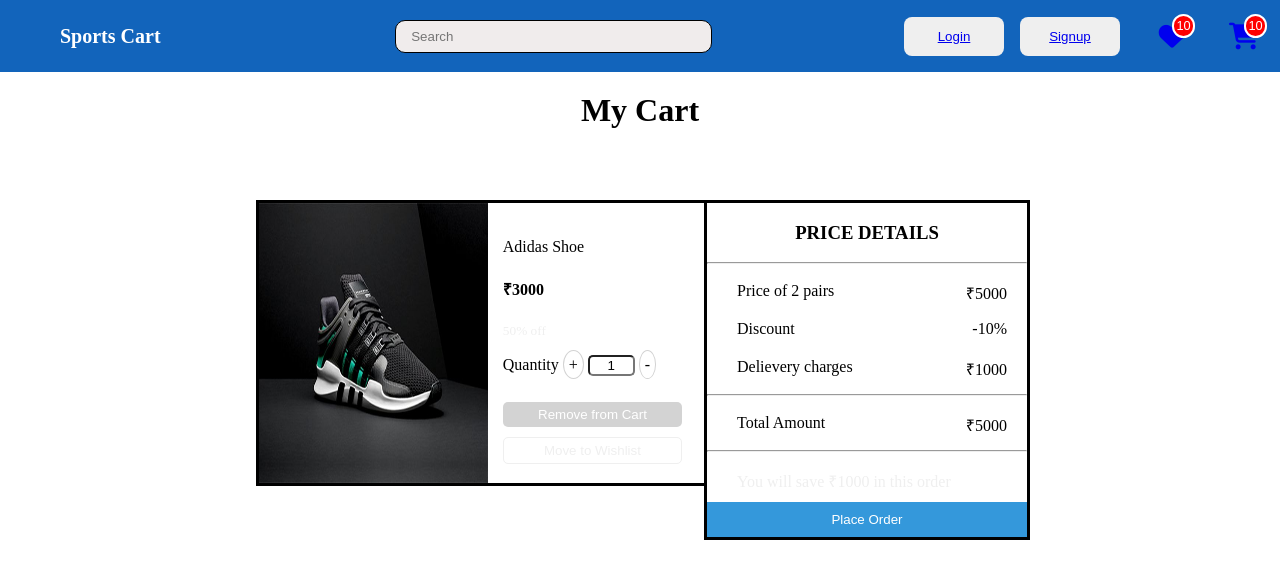
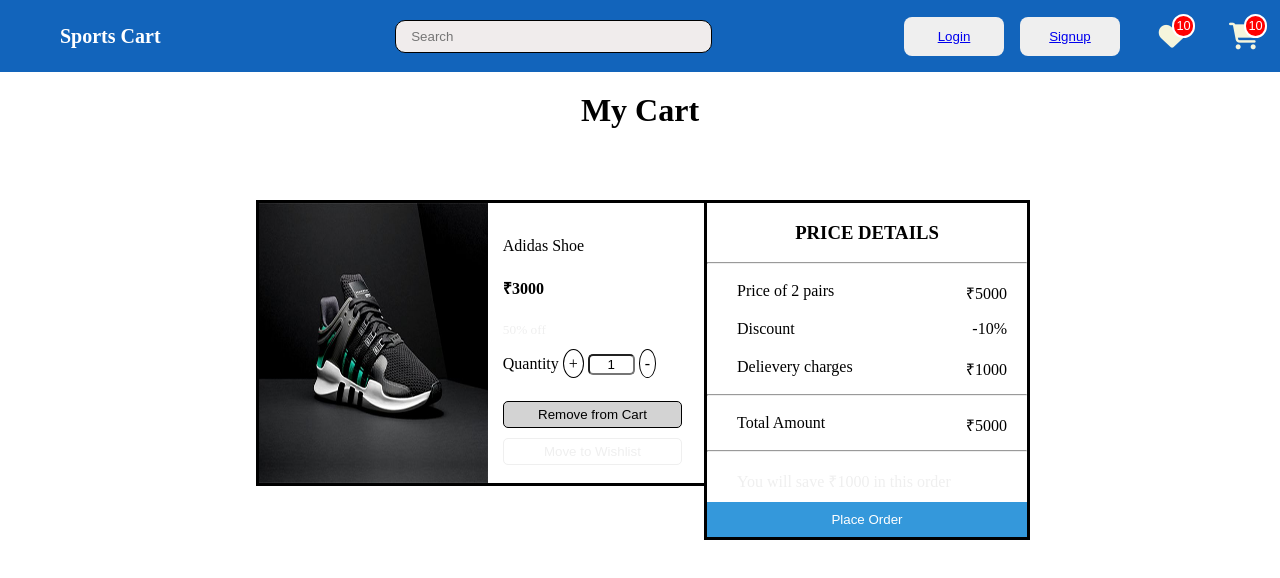
Before and after one commit to Sandesh9834/e-commerce, a plain HTML site: page pages/cart.html in a window 1280 px wide. Drawn offline with Linux system fonts and the light colour scheme.

Commit message:
css changes

```diff
--- a/Styles/cart.css
+++ b/Styles/cart.css
@@ -24,7 +24,7 @@
     .plus-minus {
       text-decoration: none;
       color: var(--black-color);
-      border: 1px solid var(--light-gray-color);
+      border: 1px solid var(--black-color);
       border-radius: 100%;
       padding: 5px;
     }
@@ -39,8 +39,8 @@
       padding: 5px;
       width: 90%;
       background-color: var(--light-gray-color);
-      border: none;
-      color: var(--white-color);
+      border: 1px solid;
+      color: var(--black-color);
       text-align: center;
       margin-left: 5px;
       margin-top: 10px;
--- a/pages/cart.html
+++ b/pages/cart.html
@@ -23,13 +23,13 @@
         <button class="btn round-button"><a href="signup.html">Signup</a></button>
       <button  class="btn-badge badge-lg ">
         <a href="wishlist.html">
-        <i class="fas fa-heart fa-2x"></i>
+        <i class="fas fa-heart fa-2x" style="color: beige;"></i>
         </a>
         <span class="icon-button-badge flex center icon-xl">10</span>
       </button>
       <button  class="btn-badge badge-lg">
         <a href="cart.html">
-          <i class="fas fa-shopping-cart fa-2x"></i>
+          <i class="fas fa-shopping-cart fa-2x"style="color: beige;"></i>
         </a>
         <span class="icon-button-badge flex center icon-xl">10</span>
       </button>
```
Also changed, not shown: Styles/signup.css (+6 -5 lines), pages/home.html (+4 -4 lines), pages/login.html (+2 -2 lines), pages/product.html (+2 -2 lines), pages/signup.html (+3 -3 lines), pages/wishlist.html (+2 -2 lines).
